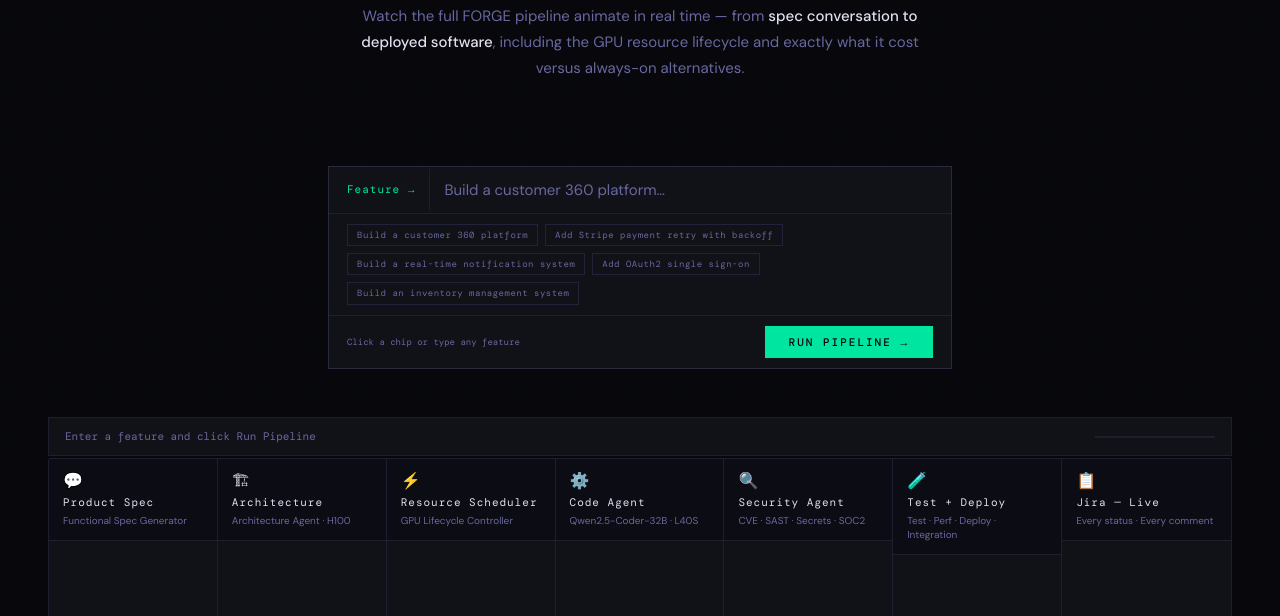
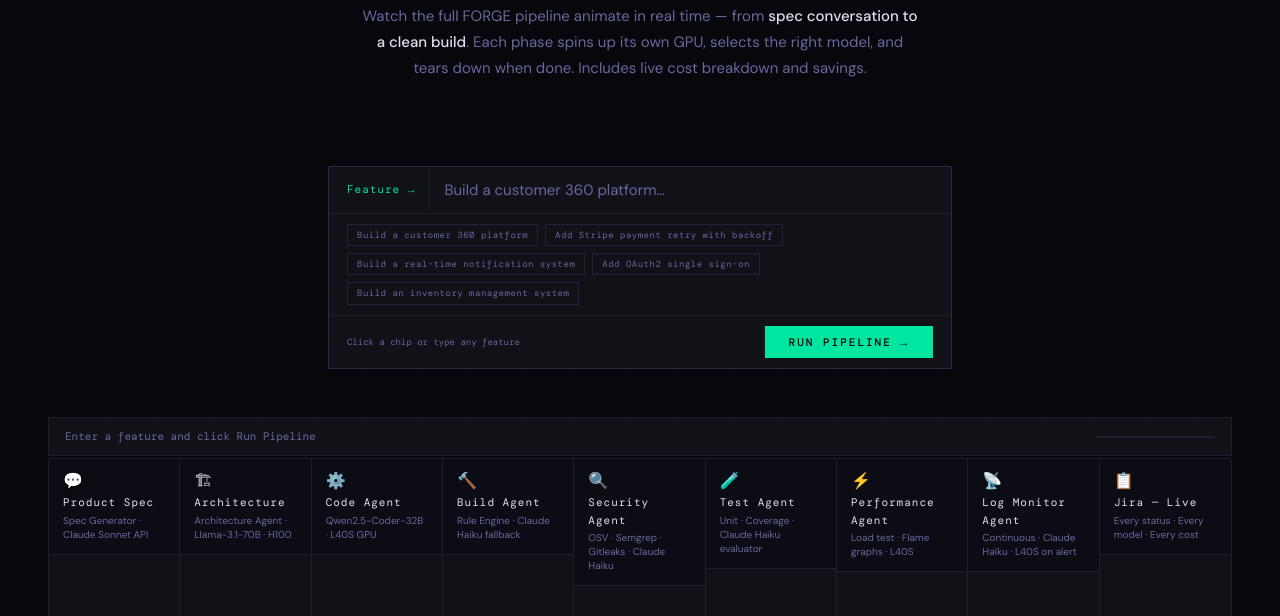
Before and after one commit to ragsden/forge, a plain HTML site: page demo-swimlane.html in a window 1280 px wide. Shown: the part 336-952 px from the top of the page. Drawn offline with nearby package versions, Linux system fonts and the light colour scheme.

Commit message:
Update demo-swimlane.html

```diff
--- a/demo-swimlane.html
+++ b/demo-swimlane.html
@@ -1,3 +1,4 @@
+
 <!DOCTYPE html>
 <html lang="en">
 <head>
@@ -119,6 +120,9 @@ nav{position:fixed;top:0;left:0;right:0;z-index:200;padding:14px 48px;display:fl
 .gpu-bar{height:100%;background:var(--yellow);border-radius:2px;width:0%;transition:width .9s ease;}
 
 /* cost line inside step */
+
+.model-badge{display:inline-block;font-family:'DM Mono',monospace;font-size:9px;letter-spacing:.3px;padding:2px 6px;background:rgba(155,127,255,.12);border:1px solid rgba(155,127,255,.25);color:#c4b3ff;border-radius:2px;margin-top:4px;}
+
 .cost-line-inner{display:flex;justify-content:space-between;margin-top:5px;font-size:10px;}
 .cost-line-inner .cv{font-family:'DM Mono',monospace;color:var(--forge);}
 
@@ -208,7 +212,7 @@ nav{position:fixed;top:0;left:0;right:0;z-index:200;padding:14px 48px;display:fl
     <span class="t2">Every Dollar.</span>
   </h1>
   <p class="hero-sub">
-    Watch the full FORGE pipeline animate in real time — from <strong>spec conversation to deployed software</strong>, including the GPU resource lifecycle and exactly what it cost versus always-on alternatives.
+    Watch the full FORGE pipeline animate in real time — from <strong>spec conversation to a clean build</strong>. Each phase spins up its own GPU, selects the right model, and tears down when done. Includes live cost breakdown and savings.
   </p>
 </div>
 
@@ -248,7 +252,7 @@ nav{position:fixed;top:0;left:0;right:0;z-index:200;padding:14px 48px;display:fl
     <div class="cost-head">
       <span style="font-size:18px;">💰</span>
       <div class="cost-head-title">Pipeline Cost Breakdown</div>
-      <div class="cost-head-sub" id="costHeadSub">GPU-controlled · L40S · Auto-provisioned</div>
+      <div class="cost-head-sub" id="costHeadSub">Per-phase model selection · On-demand GPU · Cost-tracked</div>
     </div>
 
     <div class="cost-body">
@@ -318,8 +322,8 @@ nav{position:fixed;top:0;left:0;right:0;z-index:200;padding:14px 48px;display:fl
 
   <!-- BOTTOM CTA -->
   <div class="bottom-cta">
-    <div class="cta-title">The Entire Pipeline. Fully Autonomous.</div>
-    <div class="cta-sub">No developers in the loop. Full audit trail in Jira. GPU spins up when needed and tears down when done.</div>
+    <div class="cta-title">Every Phase. Every Model. Every Dollar.</div>
+    <div class="cta-sub">Each agent selects the right model for its task. GPU spins up per phase and tears down immediately when done. No always-on waste.</div>
     <div class="cta-row">
       <a href="demo.html" class="cta-a">AI-Powered Demo</a>
       <a href="index.html" class="cta-b">Read the Full Spec</a>
@@ -338,87 +342,119 @@ function setP(el){ $('promptInput').value = el.textContent.trim(); }
 
 const COLUMNS = [
   {
-    id:'spec', icon:'💬', title:'Product Spec', sub:'Functional Spec Generator',
+    id:'spec', icon:'💬', title:'Product Spec', sub:'Spec Generator · Claude Sonnet API',
     steps:[
-      {l:'Conversation',    t:'FORGE asks targeted questions one at a time until the requirement is fully unambiguous.', type:'run',      dur:700},
-      {l:'Functional spec', t:'Scope, out-of-scope, performance requirements, and user flows documented.',               type:'run',      dur:600},
-      {l:'Jira tasks',      t:'High-level business tasks created in Jira for Architecture Agent to consume.',            type:'run',      dur:500},
-      {l:'Approval gate',   t:'Product owner reviews and approves before architecture design begins.',                    type:'approval', dur:700},
+      {l:'GPU spin-up',       t:'CPU droplet (no GPU needed). Claude Sonnet API called via HTTPS. No local model required.',                  type:'gpu-up',  dur:400, model:'Claude Sonnet 4.5 API'},
+      {l:'Conversation',      t:'FORGE asks targeted questions one at a time until the requirement is fully unambiguous.',                    type:'run',     dur:700},
+      {l:'Functional spec',   t:'Scope, out-of-scope, performance requirements, and user flows documented and saved.',                        type:'run',     dur:600},
+      {l:'Jira tasks',        t:'High-level business tasks created in Jira for Architecture Agent to consume.',                               type:'run',     dur:500},
+      {l:'Approval gate',     t:'Product owner reviews and approves. Claude API call ends. Zero GPU cost for this phase.',                    type:'approval',dur:700},
     ]
   },
   {
-    id:'arch', icon:'🏗', title:'Architecture', sub:'Architecture Agent · H100',
+    id:'arch', icon:'🏗', title:'Architecture', sub:'Architecture Agent · Llama-3.1-70B · H100',
     steps:[
-      {l:'System design',       t:'Service boundaries, technology stack choices, and data flow designed on H100.',       type:'run',      dur:900},
-      {l:'Data model',          t:'Full schema — tables, indexes, constraints — defined before any code is written.',    type:'run',      dur:600},
-      {l:'Interface contracts', t:'Every API endpoint, trait, and type signature explicitly defined.',                   type:'run',      dur:600},
-      {l:'ADRs written',        t:'Architecture Decision Records capture every significant technology choice made.',      type:'run',      dur:500},
-      {l:'Jira tasks created',  t:'Concrete implementation tasks with exact file paths and interface references.',        type:'run',      dur:700},
-      {l:'Approval gate',       t:'Tech lead reviews architecture, ADRs, and full task list before coding begins.',      type:'approval', dur:700},
+      {l:'GPU spin-up',         t:'H100 80GB provisioned. Llama-3.1-70B loaded (40GB VRAM at 4-bit). Boot: 68s.',                           type:'gpu-up',  dur:1000, bar:true, model:'Llama-3.1-70B on H100'},
+      {l:'System design',       t:'Service boundaries, technology stack, and data flow designed. 8,192 token budget.',                        type:'run',     dur:900},
+      {l:'Data model',          t:'Full schema — tables, indexes, constraints — defined before any code is written.',                        type:'run',     dur:600},
+      {l:'Interface contracts', t:'Every API endpoint, trait, and type signature explicitly defined as code contracts.',                      type:'run',     dur:600},
+      {l:'ADRs written',        t:'Architecture Decision Records capture every significant technology choice made.',                          type:'run',     dur:500},
+      {l:'Jira tasks created',  t:'Concrete implementation tasks with exact file paths and interface references. Cost: $0.71.',                type:'run',     dur:700, cost:'$0.71'},
+      {l:'GPU torn down',       t:'H100 powered OFF. Billing stops. Architecture artifacts written to MASTER_CONTEXT.md.',                   type:'gpu-down',dur:600},
+      {l:'Approval gate',       t:'Tech lead reviews architecture, ADRs, and full task list before coding begins.',                          type:'approval',dur:700},
     ]
   },
   {
-    id:'gpu', icon:'⚡', title:'Resource Scheduler', sub:'GPU Lifecycle Controller',
+    id:'code', icon:'⚙️', title:'Code Agent', sub:'Qwen2.5-Coder-32B · L40S GPU',
     steps:[
-      {l:'GPU spin-up',       t:'L40S droplet powered ON via DigitalOcean API. Pre-warm triggered by DAG scheduler.',    type:'gpu-up',   dur:1000, bar:true},
-      {l:'Boot complete',     t:'Health check passed. Qwen2.5-Coder-32B weights loaded. Ready in 68 seconds.',           type:'gpu-up',   dur:600},
-      {l:'Coding — active',   t:'GPU at full capacity. Code Agent executing tasks. Heartbeat every 30s to Redis.',       type:'gpu-up',   dur:1100, cost:'$0.031'},
-      {l:'Pipeline — active', t:'Build, Security, Test agents running. GPU shared across sequential stages.',             type:'gpu-up',   dur:900,  cost:'$0.022'},
-      {l:'Deploy — active',   t:'Deploy and Integration agents running. Performance load test executing.',                type:'gpu-up',   dur:700,  cost:'$0.018'},
-      {l:'Tasks complete',    t:'All tasks finished. Idle timer started. 15-minute countdown begins.',                    type:'gpu-down', dur:500},
-      {l:'Idle timeout',      t:'No new tasks queued after 15 minutes. Tear-down initiated automatically.',              type:'gpu-down', dur:600},
-      {l:'GPU torn down',     t:'L40S powered OFF. Billing stops immediately. Droplet retained for fast next boot.',     type:'gpu-down', dur:700},
-      {l:'Cost logged',       t:'GPU-active: 34 min · Actual cost: $0.89 · Savings vs always-on: 93%.',                 type:'cost',     dur:500},
+      {l:'GPU spin-up',         t:'L40S 48GB provisioned. Qwen2.5-Coder-32B loaded (24GB VRAM). Boot: 42s.',                                type:'gpu-up',  dur:900, bar:true, model:'Qwen2.5-Coder-32B on L40S'},
+      {l:'Reads architecture',  t:'Loads interface contracts from MASTER_CONTEXT.md. No design decisions needed.',                           type:'run',     dur:500},
+      {l:'Writes source + tests',t:'Source files and unit tests written simultaneously. 4,096 token budget per call.',                       type:'run',     dur:1000, cost:'$0.031'},
+      {l:'Checkpoint',          t:'Files committed. MASTER_CONTEXT.md updated. Heartbeat sent to Redis.',                                    type:'run',     dur:500},
+      {l:'Next task dequeued',  t:'Highest-priority QUEUED task picked automatically. Parallel tasks run concurrently on separate droplets.', type:'run',     dur:600, cost:'$0.028'},
+      {l:'GPU torn down',       t:'All tasks CODE COMPLETE. L40S powered OFF. Build agents take over.',                                      type:'gpu-down',dur:600},
     ]
   },
   {
-    id:'code', icon:'⚙️', title:'Code Agent', sub:'Qwen2.5-Coder-32B · L40S',
+    id:'build', icon:'🔨', title:'Build Agent', sub:'Rule Engine · Claude Haiku fallback',
     steps:[
-      {l:'Reads architecture', t:'Loads interface contracts from MASTER_CONTEXT.md. No design decisions needed.',        type:'run', dur:500},
-      {l:'Writes source + tests',t:'Source files and unit tests written simultaneously. 4,096 token budget per call.',   type:'run', dur:1000},
-      {l:'Checkpoint',          t:'Files committed. MASTER_CONTEXT.md updated with progress. Heartbeat active.',         type:'run', dur:500},
-      {l:'Next task dequeued',  t:'Highest-priority QUEUED task picked automatically. Parallel tasks run concurrently.', type:'run', dur:600},
+      {l:'GPU spin-up',       t:'CPU droplet for rule engine (no GPU). Claude Haiku API on fallback for unknown errors only.',               type:'gpu-up',  dur:400, model:'Rule engine + Claude Haiku API (fallback)'},
+      {l:'Compile',           t:'Language-specific executor: cargo build / npm build / mvn package. Pluggable per stack.',                   type:'run',     dur:700},
+      {l:'Rule engine',       t:'~80% of errors resolved by deterministic rules at zero LLM cost. Fast, predictable.',                       type:'run',     dur:600},
+      {l:'Error escalation',  t:'Unknown errors sent to Claude Haiku API. Structured fix applied to source files.',                          type:'run',     dur:700, model:'Claude Haiku API (error only)', cost:'$0.004'},
+      {l:'Build passed',      t:'Binary artefact produced. Lint and format checks clean. Security Agent dispatched.',                        type:'run',     dur:500},
+      {l:'GPU torn down',     t:'CPU droplet released. No GPU used this phase. Build cost: <$0.01.',                                         type:'gpu-down',dur:400},
     ]
   },
   {
-    id:'sec', icon:'🔍', title:'Security Agent', sub:'CVE · SAST · Secrets · SOC2',
+    id:'sec', icon:'🔍', title:'Security Agent', sub:'OSV · Semgrep · Gitleaks · Claude Haiku',
     steps:[
-      {l:'CVE scan',        t:'Dependencies checked against OSV, NVD, and Snyk. 0 critical, 0 high found.',             type:'run', dur:700},
-      {l:'SAST analysis',   t:'Injection, broken auth, insecure crypto scanned with Semgrep OWASP ruleset.',            type:'run', dur:700},
-      {l:'Secrets detection',t:'Hardcoded API keys, tokens, and credentials scanned with Gitleaks.',                    type:'run', dur:500},
-      {l:'Bug created',     t:'Medium severity finding → FORGE-BUG-041 created in Jira. Auto-assigned to Code Agent.',  type:'bug', dur:600},
-      {l:'Bug auto-fixed',  t:'Code Agent dequeues bug, applies fix. Security re-scan passes cleanly.',                 type:'run', dur:800},
-      {l:'SOC2 check',      t:'Access controls, audit logging, and data handling validated against SOC2 controls.',     type:'run', dur:500},
+      {l:'GPU spin-up',       t:'CPU droplet. Claude Haiku API for SAST pattern analysis. No local GPU needed.',                             type:'gpu-up',  dur:400, model:'Claude Haiku API + static tools'},
+      {l:'CVE scan',          t:'Dependencies checked against OSV, NVD, and Snyk databases. 0 critical found.',                             type:'run',     dur:700},
+      {l:'SAST analysis',     t:'Injection, broken auth, insecure crypto scanned with Semgrep OWASP ruleset.',                              type:'run',     dur:700},
+      {l:'Secrets detection', t:'Hardcoded API keys, tokens, and credentials scanned with Gitleaks.',                                       type:'run',     dur:500},
+      {l:'Bug created',       t:'Medium severity finding → FORGE-BUG-041 created in Jira. Auto-assigned to Code Agent.',                    type:'bug',     dur:600},
+      {l:'Bug auto-fixed',    t:'Code Agent spins up L40S, dequeues bug, applies fix. Security re-scan passes cleanly.',                    type:'run',     dur:800},
+      {l:'SOC2 check',        t:'Access controls, audit logging, and data handling validated. SOC2 controls confirmed.',                     type:'run',     dur:500},
+      {l:'GPU torn down',     t:'CPU droplet released. Total security cost: $0.008.',                                                        type:'gpu-down',dur:400},
     ]
   },
   {
-    id:'test', icon:'🧪', title:'Test + Deploy', sub:'Test · Perf · Deploy · Integration',
+    id:'test', icon:'🧪', title:'Test Agent', sub:'Unit · Coverage · Claude Haiku evaluator',
     steps:[
-      {l:'Unit tests',       t:'Test Agent runs full suite. 24/24 pass. Coverage: 87% (threshold: 85%). ✓',             type:'run',      dur:700},
-      {l:'Performance test', t:'p95: 142ms · RPS: 1,840 · Error rate: 0.00% · RAM: 280MB. All within thresholds.',     type:'run',      dur:800},
-      {l:'Docker deploy',    t:'Image built and pushed. Container started. Health check at /health → 200 OK.',          type:'run',      dur:600},
-      {l:'Integration verify',t:'Integration Agent verifies every acceptance criterion against the live deployment.',   type:'run',      dur:700},
-      {l:'PR opened',        t:'FORGE Bot opens PR #184. "All checks passed. p95: 142ms. Ready for review."',           type:'approval', dur:600},
+      {l:'GPU spin-up',     t:'CPU droplet. Claude Haiku API used as LLM-as-Judge evaluator for test quality.',                              type:'gpu-up',  dur:400, model:'Claude Haiku API (evaluator)'},
+      {l:'Unit tests',      t:'Full test suite run. 24/24 pass. Coverage: 87% (threshold: 85%). ✓',                                         type:'run',     dur:700},
+      {l:'Coverage gate',   t:'Per-task coverage threshold enforced. Below threshold → bug ticket created, Code Agent dispatched.',          type:'run',     dur:600},
+      {l:'LLM-as-Judge',    t:'Claude Haiku evaluates test quality — not just pass/fail but whether tests actually validate the spec.',      type:'run',     dur:700, cost:'$0.006'},
+      {l:'Bug created',     t:'Coverage gap detected → FORGE-BUG-044 created. Code Agent writes missing test cases.',                       type:'bug',     dur:500},
+      {l:'Bug resolved',    t:'Additional tests written. Coverage now 89%. LLM-as-Judge approves test quality.',                             type:'run',     dur:600},
+      {l:'PR opened',       t:'FORGE Bot opens PR. "All tests pass. Coverage 89%. Ready for review."',                                       type:'approval',dur:500},
+      {l:'GPU torn down',   t:'CPU droplet released. Test phase cost: $0.006.',                                                              type:'gpu-down',dur:400},
     ]
   },
   {
-    id:'jira', icon:'📋', title:'Jira — Live', sub:'Every status · Every comment',
+    id:'perf', icon:'⚡', title:'Performance Agent', sub:'Load test · Flame graphs · L40S',
     steps:[
-      {l:'Tasks created',    t:'Architecture Agent created 6 implementation tasks. All set to QUEUED status.',          type:'run',      dur:400},
-      {l:'IN PROGRESS',      t:'Code Agent assigned. FORGE Bot comment: "Starting code generation against contracts."', type:'run',      dur:400},
-      {l:'CODE COMPLETE',    t:'4 files committed to branch. Build and security scan dispatched automatically.',         type:'run',      dur:400},
-      {l:'BUG created',      t:'FORGE-BUG-041 · P2 · Security: hardcoded secret detected. Linked to parent task.',     type:'bug',      dur:500},
-      {l:'BUG resolved',     t:'Code Agent fix verified by Security re-scan. Bug closed. Task returned to queue.',      type:'run',      dur:400},
-      {l:'TESTING',          t:'24/24 pass · Coverage 87% · p95 142ms · All acceptance criteria verified.',             type:'run',      dur:400},
-      {l:'PR linked',        t:'PR #184 linked to task. FORGE Bot: "Deployed to staging. Awaiting your review."',      type:'approval', dur:400},
-      {l:'COMPLETED',        t:'PR approved and merged to main. Task marked COMPLETED. 3.2h logged.',                   type:'run',      dur:400},
+      {l:'GPU spin-up',       t:'L40S provisioned for load generation and flame graph analysis. Qwen2.5-32B loaded.',                        type:'gpu-up',  dur:800, bar:true, model:'Qwen2.5-32B on L40S'},
+      {l:'Load test',         t:'k6 load test: 100 VUs, 60s. p50: 38ms · p95: 142ms · p99: 290ms · RPS: 1,840.',                           type:'run',     dur:900, cost:'$0.019'},
+      {l:'Flame graph',       t:'CPU profile captured. LLM analyzes hot paths and identifies N+1 query at /api/accounts.',                   type:'run',     dur:800},
+      {l:'Threshold check',   t:'p95 threshold: 200ms. Actual: 142ms. ✓ RAM: 280MB / 512MB limit. ✓',                                      type:'run',     dur:500},
+      {l:'Perf bug created',  t:'N+1 query pattern flagged → FORGE-BUG-047 created. P2. Code Agent dispatched.',                            type:'bug',     dur:600},
+      {l:'Bug fixed + retest',t:'Query batched. Re-run: p95 now 88ms. 38% improvement. Bug closed automatically.',                          type:'run',     dur:800, cost:'$0.022'},
+      {l:'GPU torn down',     t:'L40S powered OFF. Performance phase complete. Cost: $0.041.',                                               type:'gpu-down',dur:600},
+    ]
+  },
+  {
+    id:'log', icon:'📡', title:'Log Monitor Agent', sub:'Continuous · Claude Haiku · L40S on alert',
+    steps:[
+      {l:'Monitor starts',    t:'Log Monitor Agent starts watching structured logs after build. Runs continuously on CPU droplet.',           type:'gpu-up',  dur:400, model:'Claude Haiku API (streaming logs)'},
+      {l:'Log ingestion',     t:'Application logs streamed via Fluentd. Errors, warnings, latency spikes parsed in real time.',              type:'run',     dur:600},
+      {l:'Anomaly detected',  t:'Claude Haiku detects repeated NullPointerException in OrderService at line 142. 3 occurrences/min.',        type:'bug',     dur:700, cost:'$0.003'},
+      {l:'GPU spin-up',       t:'L40S provisioned on-demand for Code Agent. Triggered by log anomaly, not by schedule.',                     type:'gpu-up',  dur:800, bar:true, model:'Qwen2.5-Coder-32B on L40S (on-demand)'},
+      {l:'Bug created',       t:'FORGE-BUG-051 created with full log context, stack trace, and suggested fix. Auto-assigned.',               type:'bug',     dur:500},
+      {l:'Code Agent fixes',  t:'Code Agent reads log context + stack trace. Null check added at OrderService:142. Tests updated.',          type:'run',     dur:900, cost:'$0.029'},
+      {l:'GPU torn down',     t:'L40S powered OFF after fix committed. Monitor resumes on CPU. Log-triggered cost: $0.029.',                 type:'gpu-down',dur:600},
+      {l:'Monitor continues', t:'Log Monitor stays active on CPU droplet. Next anomaly triggers same on-demand GPU cycle.',                  type:'run',     dur:400},
+    ]
+  },
+  {
+    id:'jira', icon:'📋', title:'Jira — Live', sub:'Every status · Every model · Every cost',
+    steps:[
+      {l:'Tasks created',   t:'Architecture Agent created 6 tasks. Model: Llama-3.1-70B. Cost logged: $0.71.',                               type:'run',      dur:400},
+      {l:'IN PROGRESS',     t:'Code Agent (Qwen2.5-Coder-32B) assigned. "Starting code generation against architecture contracts."',          type:'run',      dur:400},
+      {l:'Build passed',    t:'Build Agent: rule engine resolved 2 errors. Claude Haiku used once. Cost: $0.004.',                           type:'run',      dur:400},
+      {l:'BUG-041 created', t:'Security Agent: hardcoded secret detected. P2. Code Agent auto-assigned.',                                    type:'bug',      dur:500},
+      {l:'BUG-041 resolved',t:'Code Agent fix verified by Security re-scan. Bug closed. $0.031 logged.',                                     type:'run',      dur:400},
+      {l:'BUG-047 created', t:'Performance Agent: N+1 query at /api/accounts. P2. Code Agent auto-assigned.',                               type:'bug',      dur:500},
+      {l:'BUG-051 created', t:'Log Monitor: NullPointerException OrderService:142. L40S spun up on-demand.',                                type:'bug',      dur:500},
+      {l:'All bugs resolved',t:'3 bugs auto-fixed. PR opened. All models and costs logged per task.',                                        type:'approval', dur:400},
     ]
   },
 ];
 
 function buildBoard(){
   const board = $('board');
-  board.style.gridTemplateColumns = `repeat(${COLUMNS.length},1fr)`;
+  board.style.gridTemplateColumns = `repeat(${COLUMNS.length},minmax(130px,1fr))`;
   board.innerHTML = COLUMNS.map(col=>`
     <div class="col" id="col-${col.id}">
       <div class="col-head">
@@ -434,8 +470,9 @@ function buildBoard(){
               ${s.l}
             </div>
             <div class="step-text">${s.t}</div>
+            ${s.model?`<div class="model-badge">${s.model}</div>`:''}
             ${s.bar?`<div class="gpu-bar-wrap"><div class="gpu-bar" id="gbar-${col.id}-${i}"></div></div>`:''}
-            ${s.cost?`<div class="cost-line-inner"><span style="color:var(--muted);font-size:9px;">GPU cost this step</span><span class="cv">${s.cost}</span></div>`:''}
+            ${s.cost?`<div class="cost-line-inner"><span style="color:var(--muted);font-size:9px;">cost this step</span><span class="cv">${s.cost}</span></div>`:''}
             <div class="shim${s.type==='gpu-up'||s.type==='gpu-down'?' orange':''}" id="shim-${col.id}-${i}"></div>
           </div>`).join('')}
       </div>
@@ -542,7 +579,7 @@ async function runPipeline(){
   }
 
   const elapsed = Math.round((Date.now()-t0)/1000);
-  setStatus('Pipeline complete — software deployed · GPU powered down · audit trail in Jira', 100);
+  setStatus('Pipeline complete — build passed · all bugs fixed · PR opened · GPU torn down · cost logged', 100);
   await delay(400);
   showCostPanel(34, elapsed);
 
```
